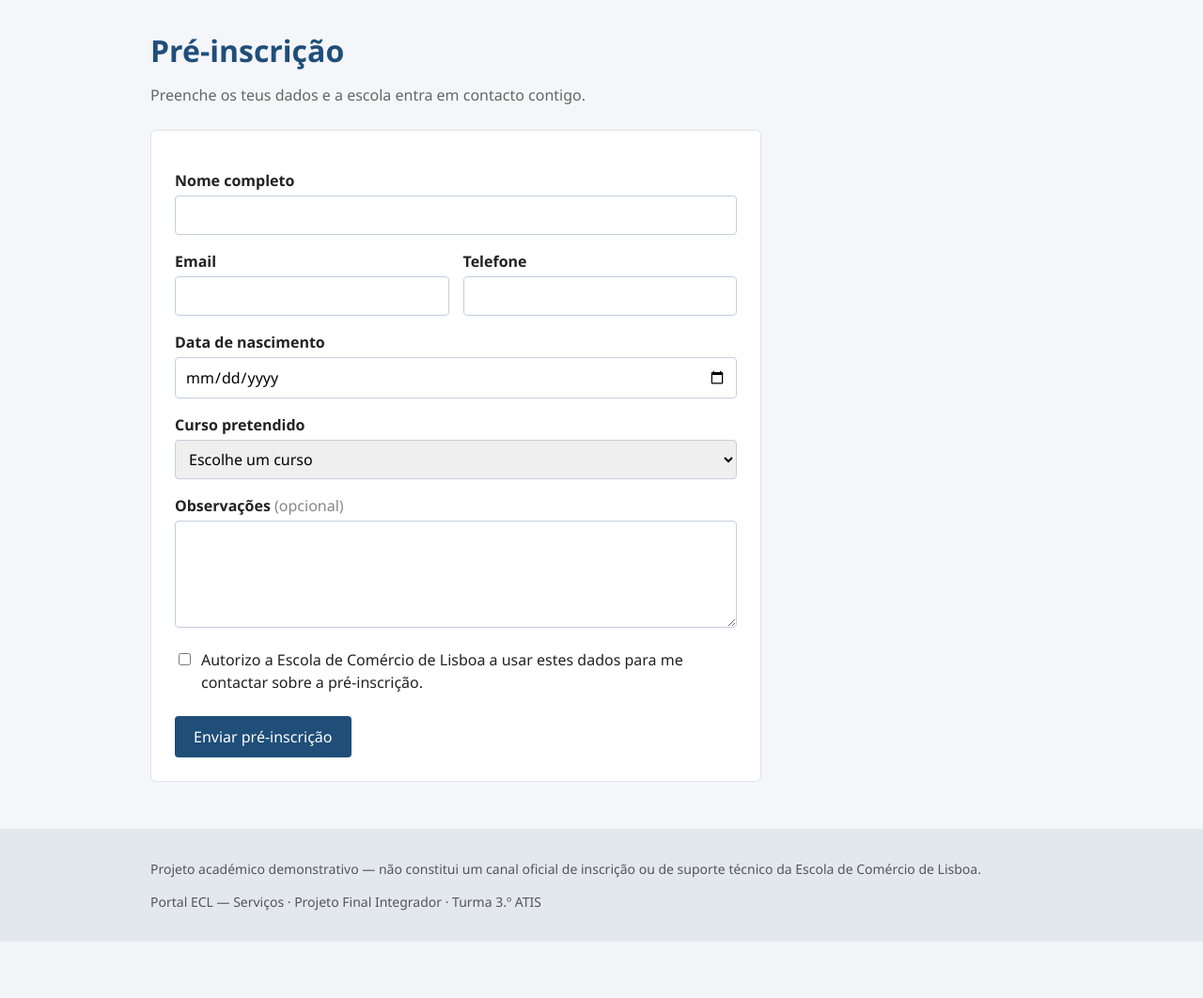
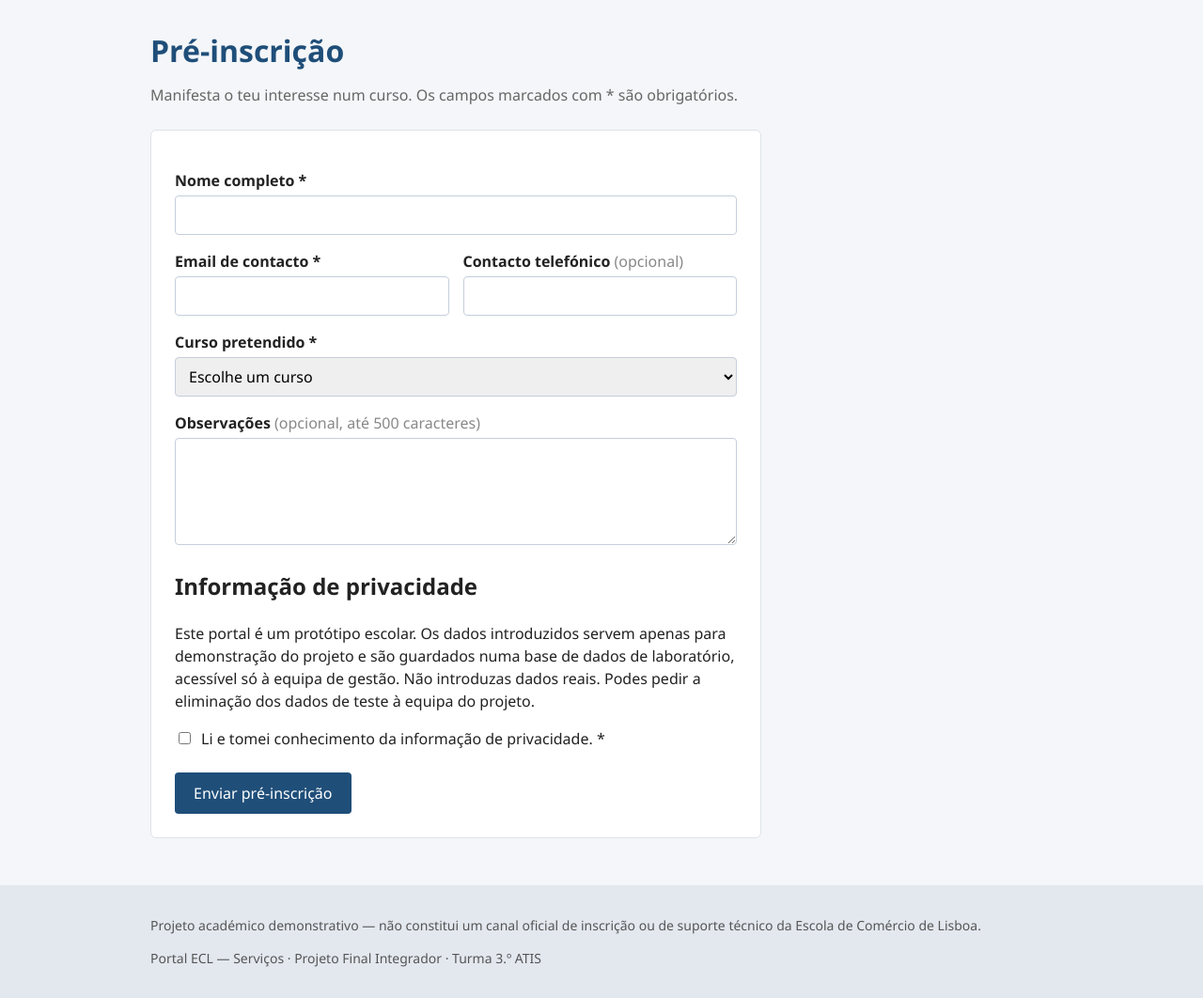
Before and after one commit to 5781-tiago/Projeto-de-Introdu-o, a Java web app: template portal-ecl/src/main/webapp/WEB-INF/views/pre-inscricao.jsp in a window 1280 px wide. Shown: the part 64-1126 px from the top of the page at 94% size. Before the commit the page ends 1066 px from the top, so only its background shows below. Run offline with Tomcat 11, a stand-in JSP engine, Linux system fonts and the light colour scheme; the template is opened without the code that fills it, so the values that code supplies are empty; database files in the repository are not loaded.

Commit message:
Pré-inscrição com código, estado inicial e privacidade
- Telefone passa a ser opcional (validado só se preenchido)
- Retirada a data de nascimento, que o enunciado não pede
- Texto de privacidade visível e confirmação obrigatória
- Código único e estado «Recebida» mostrados na confirmação, sem dados pessoais no URL
- Validação no navegador e no servidor

```diff
--- a/portal-ecl/src/main/webapp/WEB-INF/views/pre-inscricao.jsp
+++ b/portal-ecl/src/main/webapp/WEB-INF/views/pre-inscricao.jsp
@@ -1,63 +1,61 @@
 <%@ taglib prefix="c" uri="jakarta.tags.core" %>
 <%@ taglib prefix="fn" uri="jakarta.tags.functions" %>
 <c:set var="titulo" value="Pré-inscrição" />
+<c:set var="menu" value="pre-inscricao" />
 <%@ include file="includes/cabecalho.jspf" %>
 
 <h1>Pré-inscrição</h1>
-<p class="subtitulo">Preenche os teus dados e a escola entra em contacto contigo.</p>
+<p class="subtitulo">Manifesta o teu interesse num curso. Os campos marcados com * são obrigatórios.</p>
 
 <c:if test="${not empty erros}">
-    <div class="alerta alerta-erro">Há campos por corrigir no formulário.</div>
+    <div class="alerta alerta-erro" role="alert">Há campos por corrigir no formulário.</div>
 </c:if>
 
-<form class="formulario" action="${pageContext.request.contextPath}/pre-inscricao" method="post" novalidate>
+<form class="formulario" action="${pageContext.request.contextPath}/pre-inscricao" method="post">
 
-    <label for="nome">Nome completo</label>
-    <input type="text" id="nome" name="nome" value="${fn:escapeXml(nome)}" maxlength="120" required
+    <label for="nome">Nome completo *</label>
+    <input type="text" id="nome" name="nome" value="${fn:escapeXml(nome)}" minlength="3" maxlength="120" required
            class="${not empty erros.nome ? 'invalido' : ''}">
     <c:if test="${not empty erros.nome}"><span class="erro"><c:out value="${erros.nome}" /></span></c:if>
 
     <div class="linha">
         <div>
-            <label for="email">Email</label>
+            <label for="email">Email de contacto *</label>
             <input type="email" id="email" name="email" value="${fn:escapeXml(email)}" maxlength="120" required
                    class="${not empty erros.email ? 'invalido' : ''}">
             <c:if test="${not empty erros.email}"><span class="erro"><c:out value="${erros.email}" /></span></c:if>
         </div>
         <div>
-            <label for="telefone">Telefone</label>
-            <input type="tel" id="telefone" name="telefone" value="${fn:escapeXml(telefone)}" maxlength="12" required
-                   class="${not empty erros.telefone ? 'invalido' : ''}">
+            <label for="telefone">Contacto telefónico <span class="opcional">(opcional)</span></label>
+            <input type="tel" id="telefone" name="telefone" value="${fn:escapeXml(telefone)}" maxlength="9" pattern="[29][0-9]{8}"
+                   title="9 dígitos, a começar por 9 ou 2" class="${not empty erros.telefone ? 'invalido' : ''}">
             <c:if test="${not empty erros.telefone}"><span class="erro"><c:out value="${erros.telefone}" /></span></c:if>
         </div>
     </div>
 
-    <label for="dataNascimento">Data de nascimento</label>
-    <input type="date" id="dataNascimento" name="dataNascimento" value="${fn:escapeXml(dataNascimento)}" required
-           class="${not empty erros.dataNascimento ? 'invalido' : ''}">
-    <c:if test="${not empty erros.dataNascimento}"><span class="erro"><c:out value="${erros.dataNascimento}" /></span></c:if>
-
-    <label for="curso">Curso pretendido</label>
+    <label for="curso">Curso pretendido *</label>
     <select id="curso" name="curso" required class="${not empty erros.curso ? 'invalido' : ''}">
         <option value="">Escolhe um curso</option>
         <c:forEach var="c" items="${cursos}">
-            <option value="${c.id}" ${c.id.toString() eq cursoId ? 'selected' : ''}>
-                <c:out value="${c.nome}" /> (<c:out value="${c.tipo}" />)
-            </option>
+            <option value="${c.id}" ${c.id.toString() eq cursoId ? 'selected' : ''}><c:out value="${c.nome}" /> — <c:out value="${c.modalidade}" /></option>
         </c:forEach>
     </select>
     <c:if test="${not empty erros.curso}"><span class="erro"><c:out value="${erros.curso}" /></span></c:if>
 
-    <label for="observacoes">Observações <span class="opcional">(opcional)</span></label>
+    <label for="observacoes">Observações <span class="opcional">(opcional, até 500 caracteres)</span></label>
     <textarea id="observacoes" name="observacoes" rows="4" maxlength="500"
               class="${not empty erros.observacoes ? 'invalido' : ''}"><c:out value="${observacoes}" /></textarea>
     <c:if test="${not empty erros.observacoes}"><span class="erro"><c:out value="${erros.observacoes}" /></span></c:if>
 
-    <label class="caixa">
-        <input type="checkbox" name="rgpd" value="sim" ${rgpd ? 'checked' : ''}>
-        Autorizo a Escola de Comércio de Lisboa a usar estes dados para me contactar sobre a pré-inscrição.
-    </label>
-    <c:if test="${not empty erros.rgpd}"><span class="erro"><c:out value="${erros.rgpd}" /></span></c:if>
+    <div class="privacidade">
+        <h2>Informação de privacidade</h2>
+        <p>Este portal é um protótipo escolar. Os dados introduzidos servem apenas para demonstração do projeto e são guardados numa base de dados de laboratório, acessível só à equipa de gestão. Não introduzas dados reais. Podes pedir a eliminação dos dados de teste à equipa do projeto.</p>
+        <label class="caixa">
+            <input type="checkbox" name="privacidade" value="sim" required ${privacidade ? 'checked' : ''}>
+            Li e tomei conhecimento da informação de privacidade. *
+        </label>
+        <c:if test="${not empty erros.privacidade}"><span class="erro"><c:out value="${erros.privacidade}" /></span></c:if>
+    </div>
 
     <button class="botao" type="submit">Enviar pré-inscrição</button>
 </form>
```
Also changed, not shown: portal-ecl/src/main/java/pt/ecl/servlet/PreInscricaoServlet.java (+25 -46 lines), portal-ecl/src/main/webapp/WEB-INF/views/pre-inscricao-confirmacao.jsp (added, +18 -0 lines).
